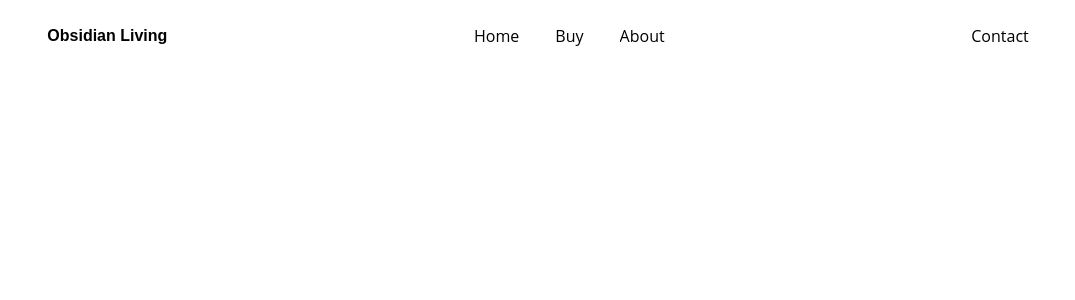
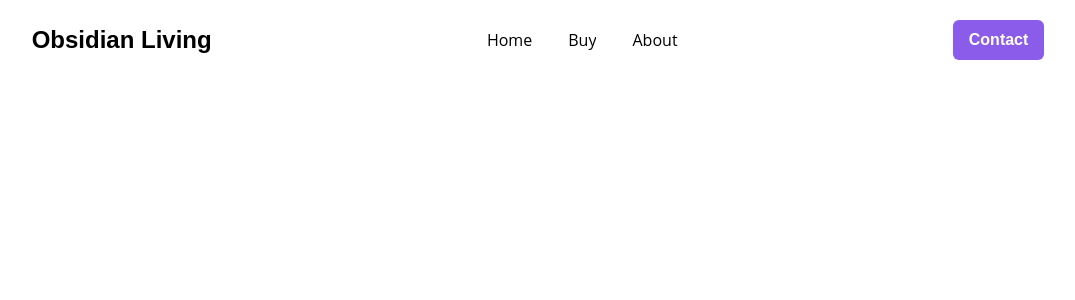
Before and after one commit to cyber-zeff/obsidian-living, a Next.js app: page / in a window 1280 px wide. Shown: the top 300 px of the page, without its empty margins (102-1177 px from the left). Built offline with nearby package versions, Linux system fonts and the light colour scheme.

Commit message:
upd: contact button animation

```diff
--- a/app/components/Navbar.tsx
+++ b/app/components/Navbar.tsx
@@ -2,7 +2,7 @@
 export default function Navbar() {
     return (
         <nav className="py-5 flex items-center justify-around priColor">
-            <div className="hFont">Obsidian Living</div>
+            <div className="hFont text-2xl">Obsidian Living</div>
             <div>
                 <ul className="flex gap-5">
                     <li>
@@ -67,7 +67,9 @@ export default function Navbar() {
                     </li>
                 </ul>
             </div>
-            <div>Contact</div>
+            <div>
+                <button className="hFont bg-[#8b5ce9] text-white px-4 py-2 rounded-md hover:bg-[#6e41c9]">Contact</button>
+            </div>
         </nav>
     )
 }
```
